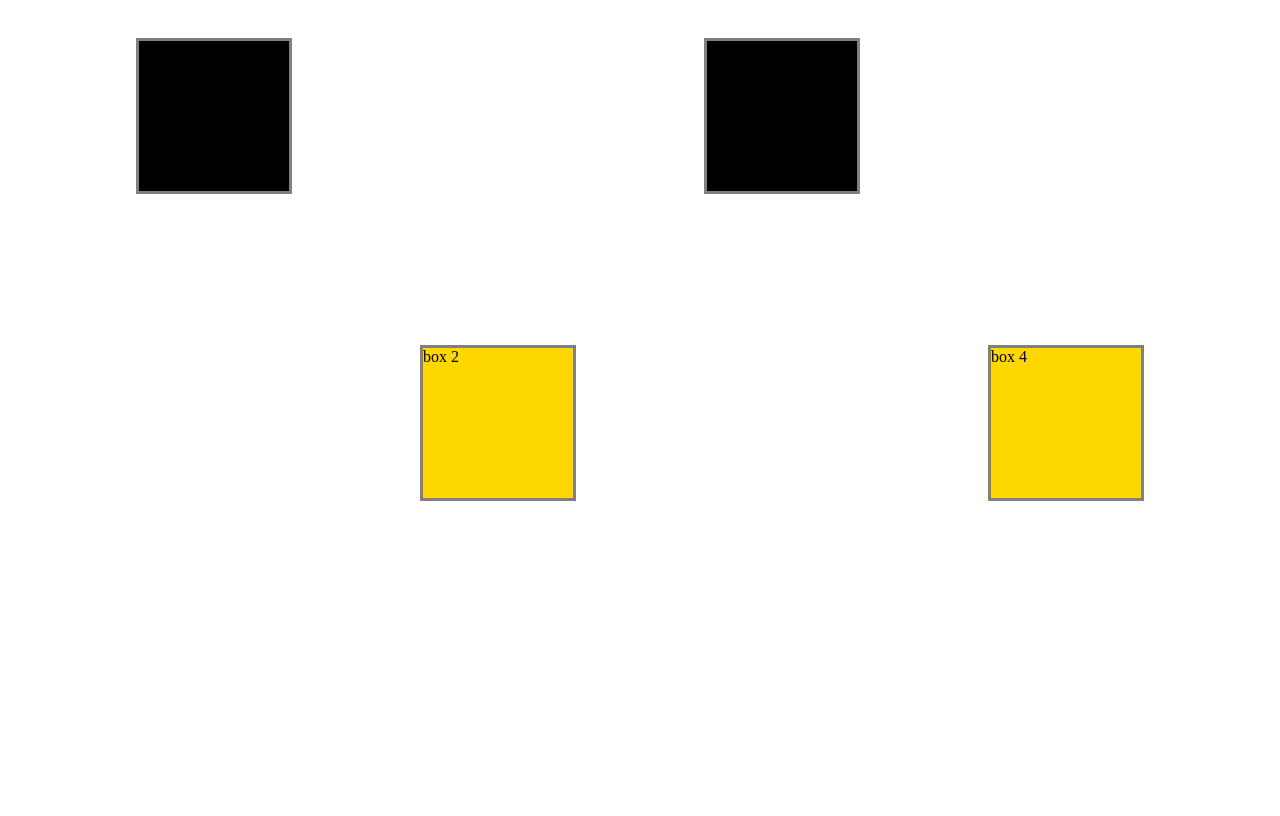
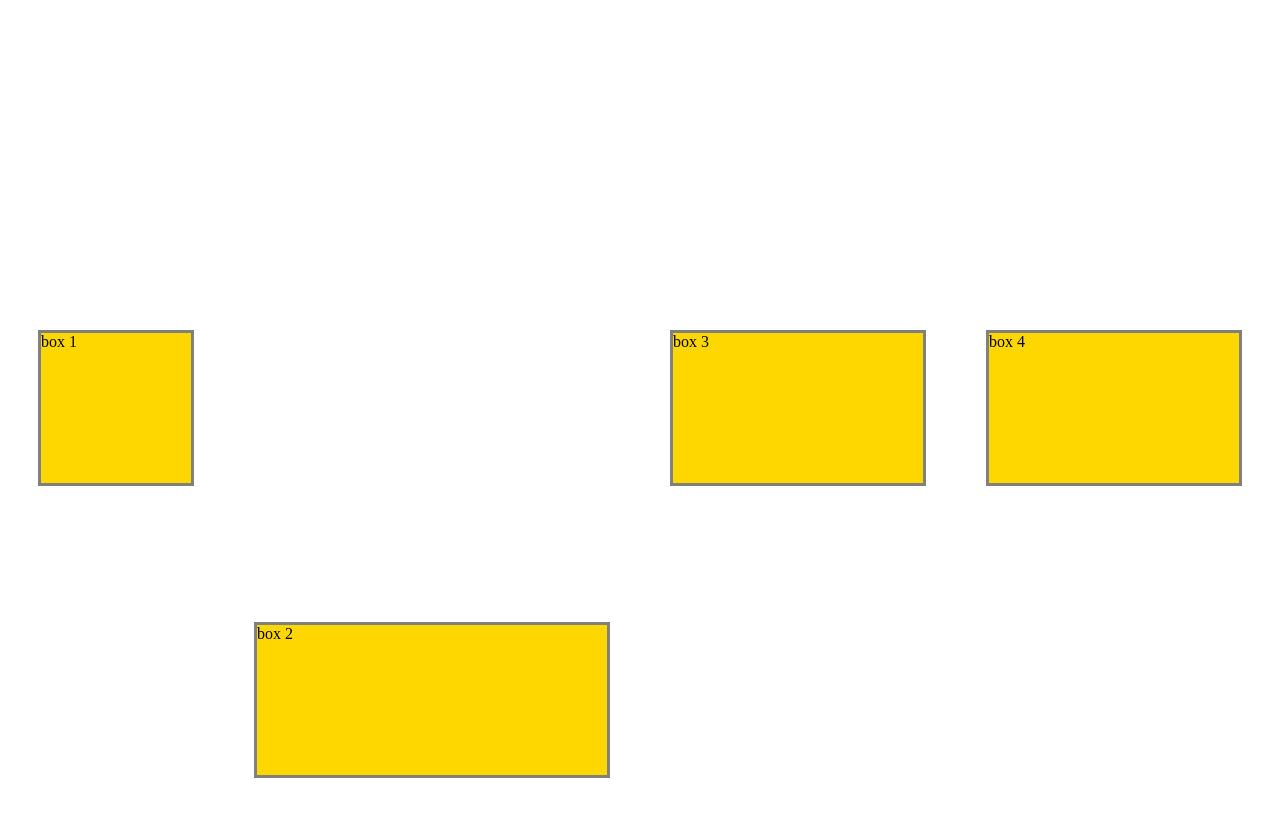
Before and after one commit to ShibaevDmitriiJava60/box-sizing-positioning, a plain HTML site: page index.html in a window 1280 px wide. Drawn offline with Linux system fonts and the light colour scheme.

Commit message:
flex sizing

```diff
--- a/css/styles.css
+++ b/css/styles.css
@@ -14,12 +14,16 @@
     height: 150px;
     background-color: gold;
     border: 3px solid gray;
-    margin-top: 30px;
+    margin: 30px;
+    flex-grow: 1;
 }
 
-.container div:nth-child(odd){
-    align-self: flex-start;
-    background-color: black;
+.container div:nth-child(1){
+    flex-grow: 0;
+}
 
-
+.container div:nth-child(2){
+    flex-grow: 2;
+    align-self: flex-end;
+    flex-shrink: 2;
 }
```
